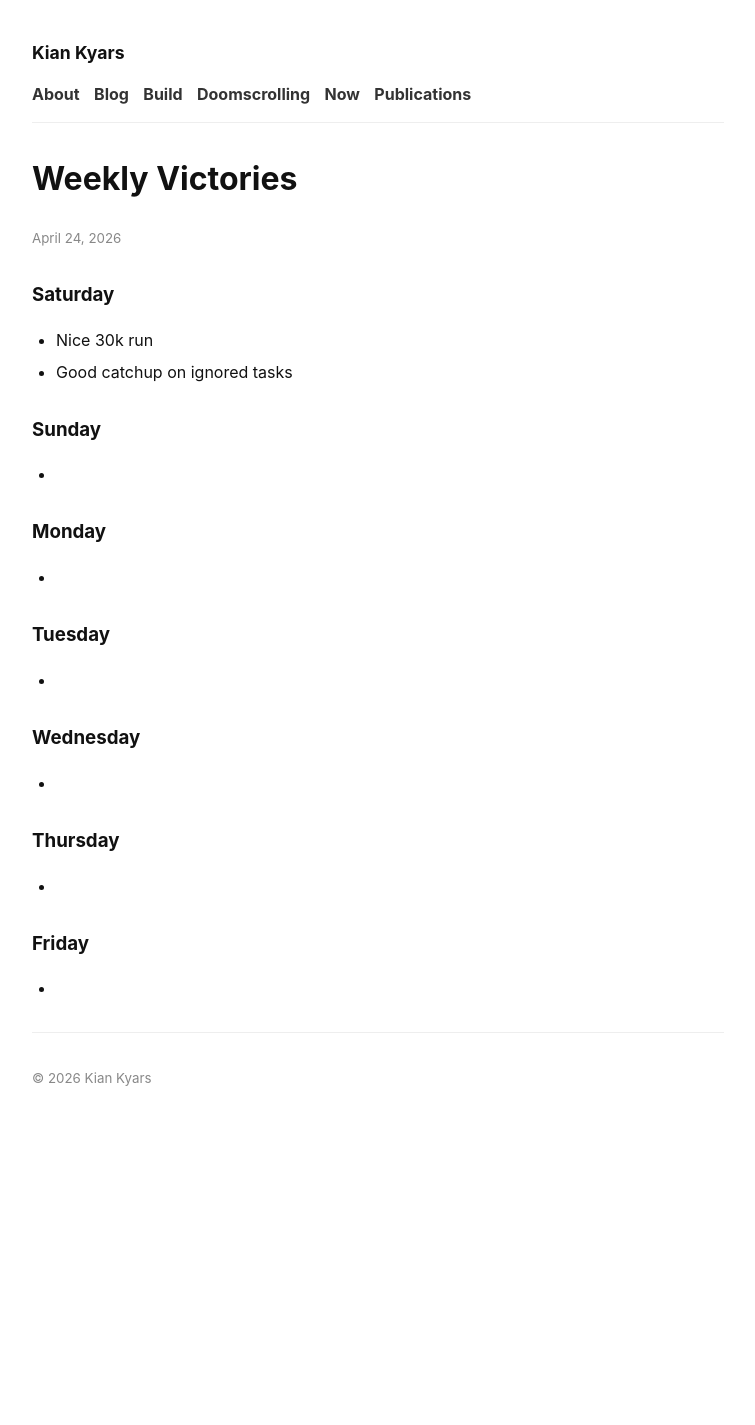
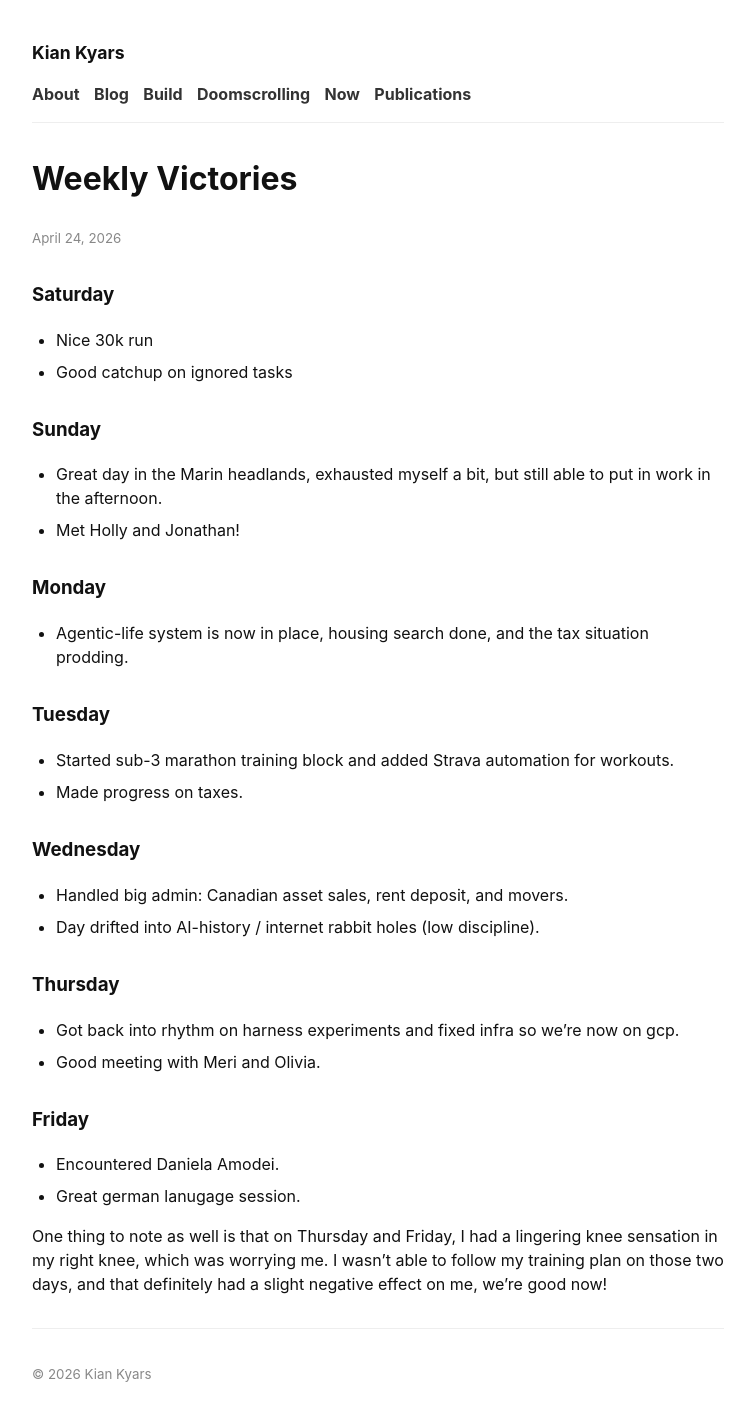
Before and after one commit to kiankyars/kiankyars.github.io, a Jekyll site: the page built from _posts/weekly-victories/2026-04-24-weekly-victories.md, in a window 1280 px wide. Shown: the whole page, without its empty margins (262-1017 px from the left). Built offline with Jekyll 4.4.1, drawn with Linux system fonts in a browser that asks for light colours; before the commit the page ends 1129 px from its top, so only the background shows below that.

Commit message:
wv Apr 26, 2026 at 11:30

```diff
--- a/_posts/weekly-victories/2026-04-24-weekly-victories.md
+++ b/_posts/weekly-victories/2026-04-24-weekly-victories.md
@@ -12,24 +12,31 @@ categories: reflection
 
 ### Sunday
 
--
+- Great day in the Marin headlands, exhausted myself a bit, but still able to put in work in the afternoon.
+- Met Holly and Jonathan!
 
 ### Monday
 
--
+- Agentic-life system is now in place, housing search done, and the tax situation prodding.
 
 ### Tuesday
 
--
+- Started sub-3 marathon training block and added Strava automation for workouts.
+- Made progress on taxes.
 
 ### Wednesday
 
--
+- Handled big admin: Canadian asset sales, rent deposit, and movers.
+- Day drifted into AI-history / internet rabbit holes (low discipline).
 
 ### Thursday
 
--
+- Got back into rhythm on harness experiments and fixed infra so we're now on gcp.
+- Good meeting with Meri and Olivia.
 
 ### Friday
 
--
+- Encountered Daniela Amodei.
+- Great german lanugage session.
+
+One thing to note as well is that on Thursday and Friday, I had a lingering knee sensation in my right knee, which was worrying me. I wasn't able to follow my training plan on those two days, and that definitely had a slight negative effect on me, we're good now!
```
